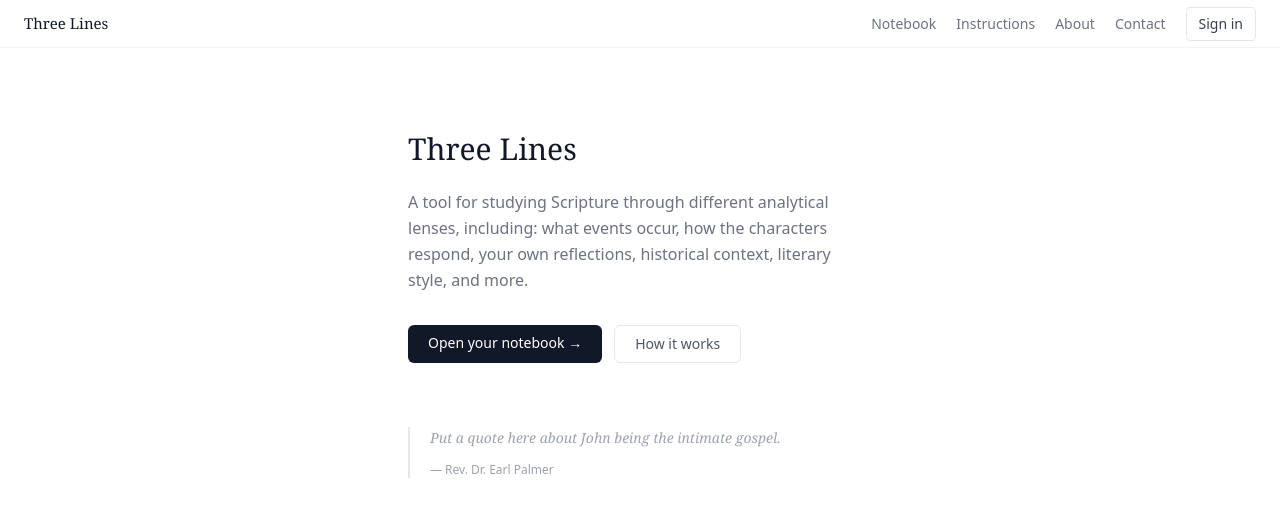
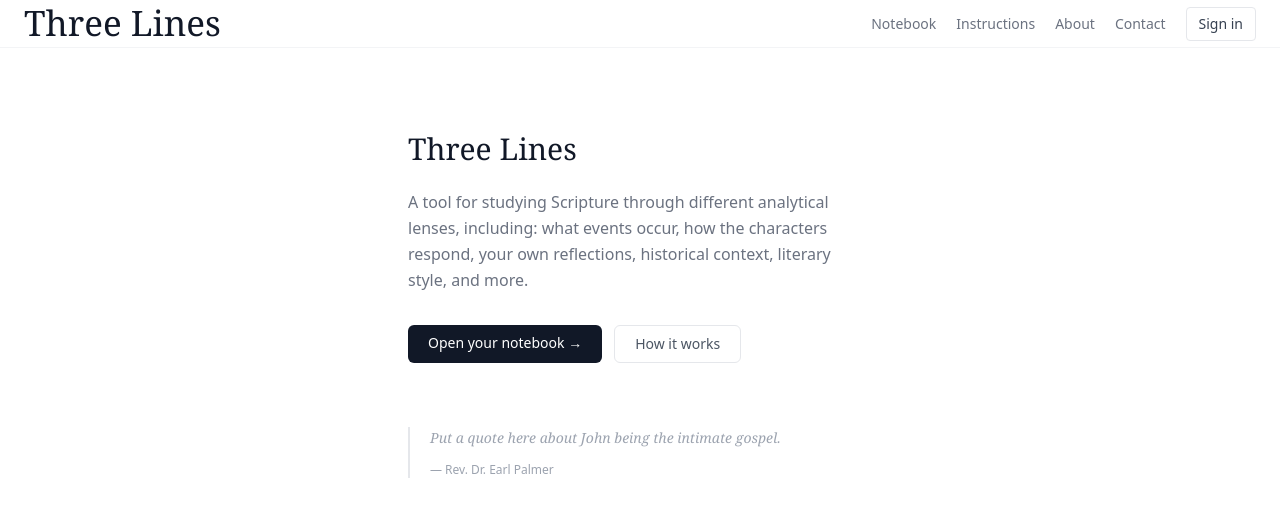
Before and after one commit to itang1/three_lines, a Next.js app: page / in a window 1280 px wide. Shown: the top 516 px of the page. Built offline with nearby package versions, Linux system fonts and the light colour scheme; no server answers.

Commit message:
largen navbar home page font

```diff
--- a/components/Navbar.tsx
+++ b/components/Navbar.tsx
@@ -28,7 +28,7 @@ export default function Navbar() {
 
   return (
     <nav className="flex items-center justify-between px-6 h-12 border-b border-gray-100 bg-white sticky top-0 z-50">
-      <Link href="/" className="text-[15px] font-medium font-serif text-gray-900 hover:text-gray-600">
+      <Link href="/" className="text-[35px] font-medium font-serif text-gray-900 hover:text-gray-600">
         Three Lines
       </Link>
 
```
